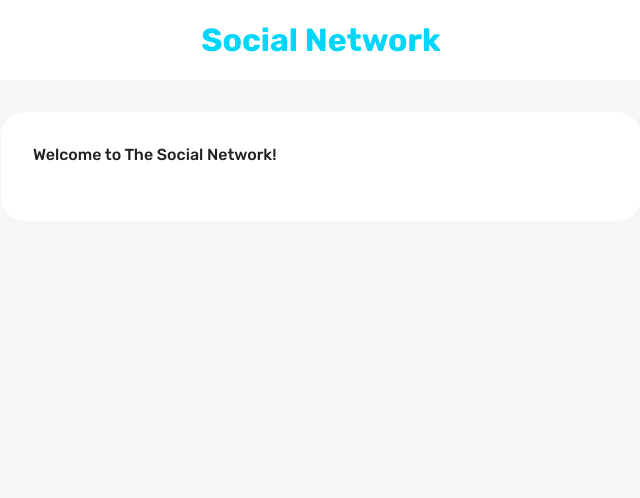
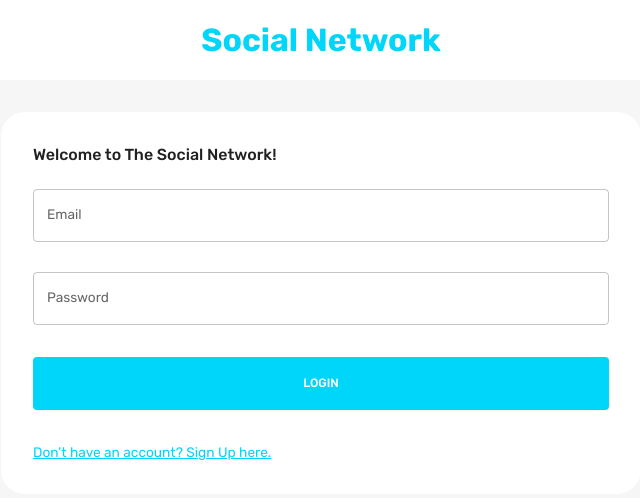
Before and after one commit to shinoj-exe/social-network, a React (Create React App) app in the folder frontend/: page / in a window 1280 px wide. Shown: the top 498 px of the page, without its empty margins (319-959 px from the left). Built offline with nearby package versions, Linux system fonts and the light colour scheme.

Commit message:
updated form implemented

```diff
--- a/frontend/src/scenes/loginPage/Form.jsx
+++ b/frontend/src/scenes/loginPage/Form.jsx
@@ -80,7 +80,8 @@ const Form = () => {
               "& > div": { gridColumn: isNonMobile ? undefined : "span 4" },
             //   to remove media query and shrink the two columns of name to below by taking up the whole 4 columns space
             }}>
-                {isRegister &&
+                {isRegister && (
+
                 <>
                     <TextField
                   label="First Name"
@@ -160,8 +161,65 @@ const Form = () => {
                   </Dropzone>
                 </Box>
                 </>
-                }
+            )}
+
+                <TextField
+              label="Email"
+              onBlur={handleBlur}
+              onChange={handleChange}
+              value={values.email}
+              name="email"
+              error={Boolean(touched.email) && Boolean(errors.email)}
+              helperText={touched.email && errors.email}
+              sx={{ gridColumn: "span 4" }}
+            />
+            <TextField
+              label="Password"
+              type="password"
+              onBlur={handleBlur}
+              onChange={handleChange}
+              value={values.password}
+              name="password"
+              error={Boolean(touched.password) && Boolean(errors.password)}
+              helperText={touched.password && errors.password}
+              sx={{ gridColumn: "span 4" }}
+            />
             </Box>
+
+            {/* buttons */}
+            <Box>
+            <Button
+              fullWidth
+              type="submit"
+              sx={{
+                m: "2rem 0",
+                p: "1rem",
+                backgroundColor: palette.primary.main,
+                color: palette.background.alt,
+                "&:hover": { color: palette.primary.main },
+              }}
+            >
+              {isLogin ? "LOGIN" : "REGISTER"}
+            </Button>
+            <Typography
+              onClick={() => {
+                setPageType(isLogin ? "register" : "login");
+                resetForm();
+              }}
+              sx={{
+                textDecoration: "underline",
+                color: palette.primary.main,
+                "&:hover": {
+                  cursor: "pointer",
+                  color: palette.primary.light,
+                },
+              }}
+            >
+              {isLogin
+                ? "Don't have an account? Sign Up here."
+                : "Already have an account? Login here."}
+            </Typography>
+          </Box>
         </form>
       )}
 
```
